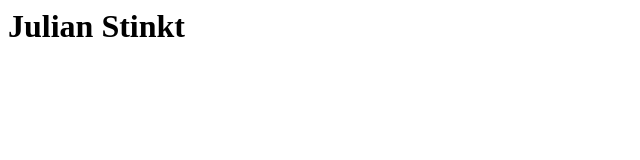
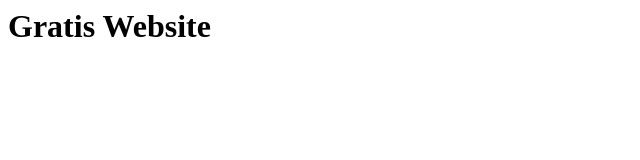
Before and after one commit to EinfachMaxi/test, a plain HTML site: page index.html in a window 1280 px wide. Shown: the whole page, without its empty margins (0-640 px from the left). Drawn offline with Linux system fonts and the light colour scheme.

Commit message:
Update index.html

```diff
--- a/index.html
+++ b/index.html
@@ -5,6 +5,6 @@
     <title>Document</title>
   </head>
   <body>
-    <h1>Julian Stinkt</h1>
+    <h1>Gratis Website</h1>
   </body>
 </html>
```
